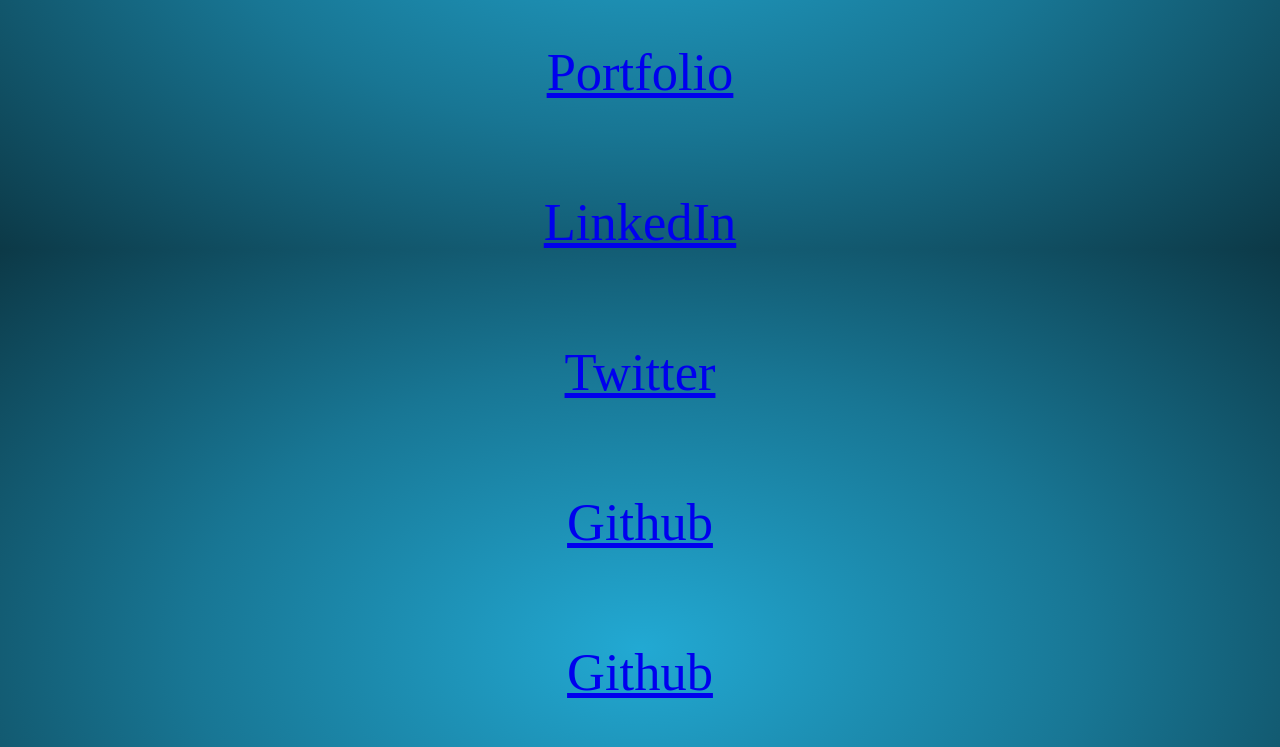
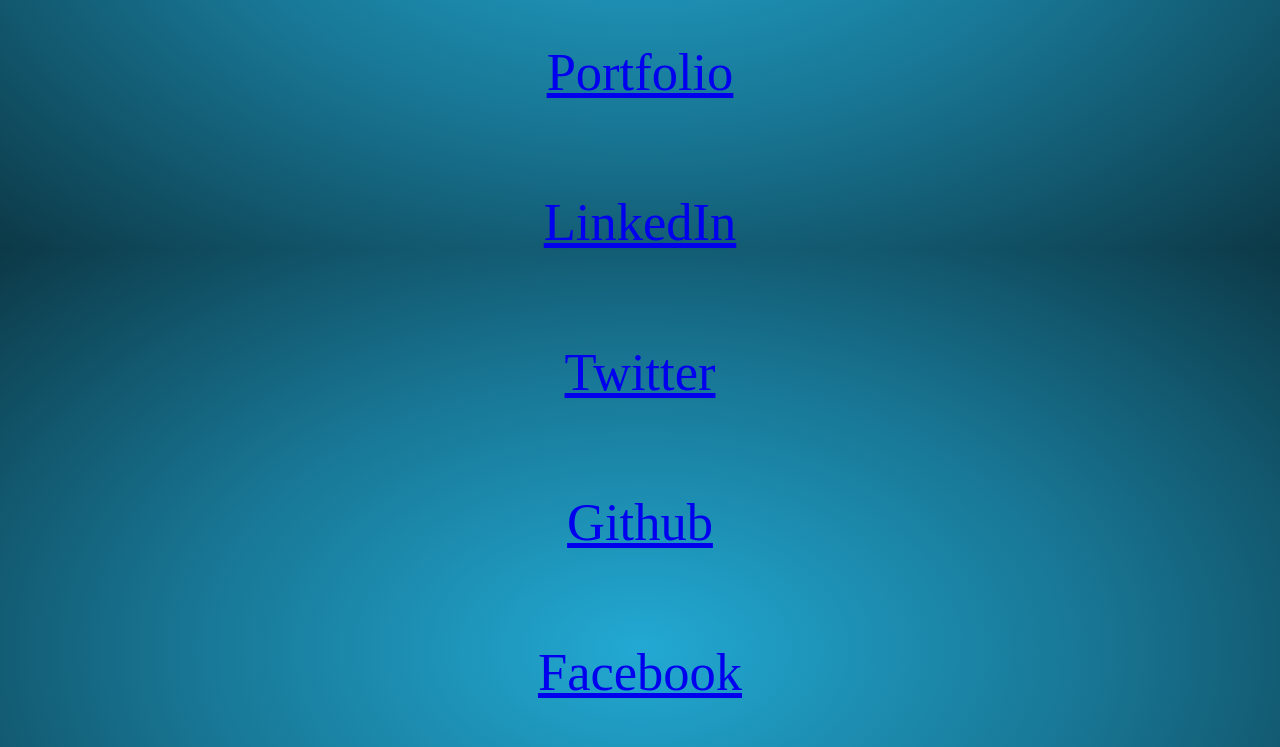
Before and after one commit to LmtDNE/HtmlPlay, a plain HTML site: page index.html in a window 1280 px wide. Shown: the part 1351-2098 px from the top of the page. Drawn offline with Linux system fonts and the light colour scheme.

Commit message:
Corrects last link

```diff
--- a/index.html
+++ b/index.html
@@ -100,7 +100,7 @@
             <a href="https://github.com/LmtDNE">Github</a>
           </li>
           <li>
-            <a href="https://www.facebook.com/dion.fulwood">Github</a>
+            <a href="https://www.facebook.com/dion.fulwood">Facebook</a>
           </li>
         </ul>
       </header>
```
